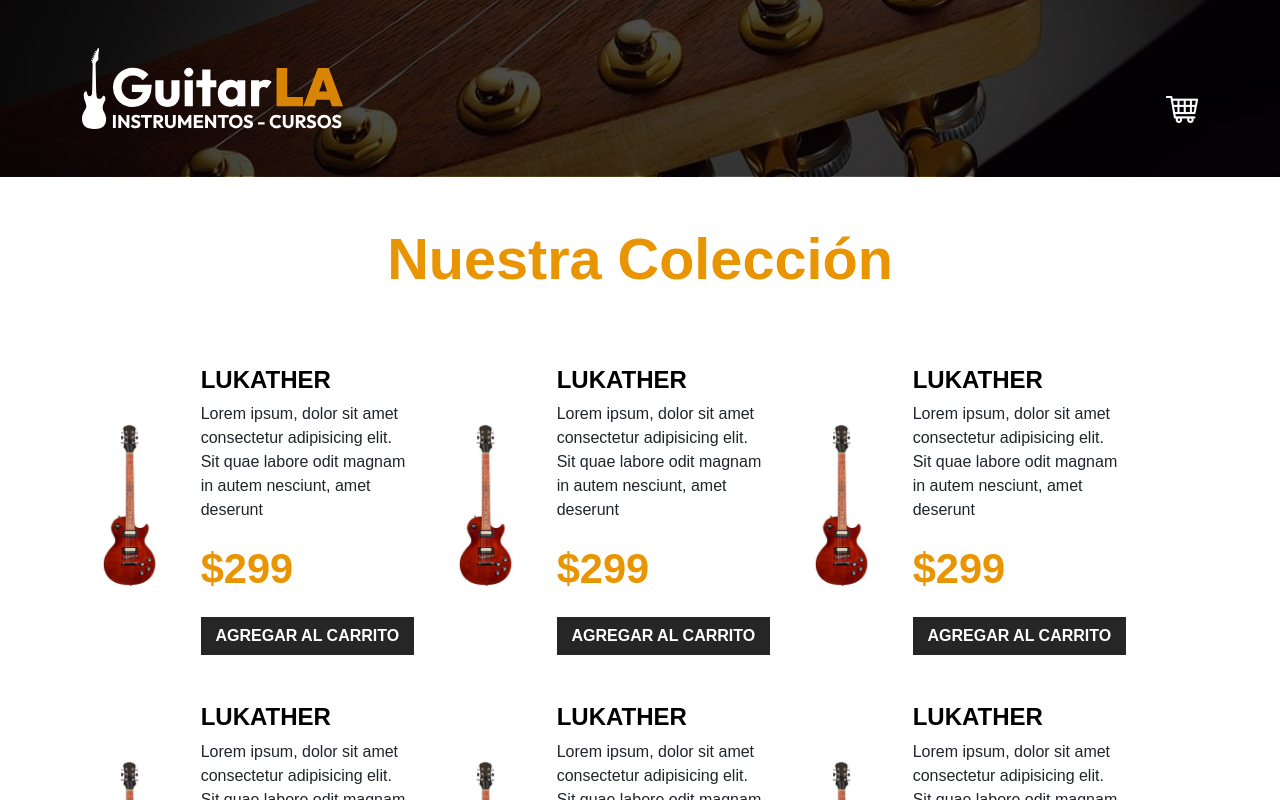
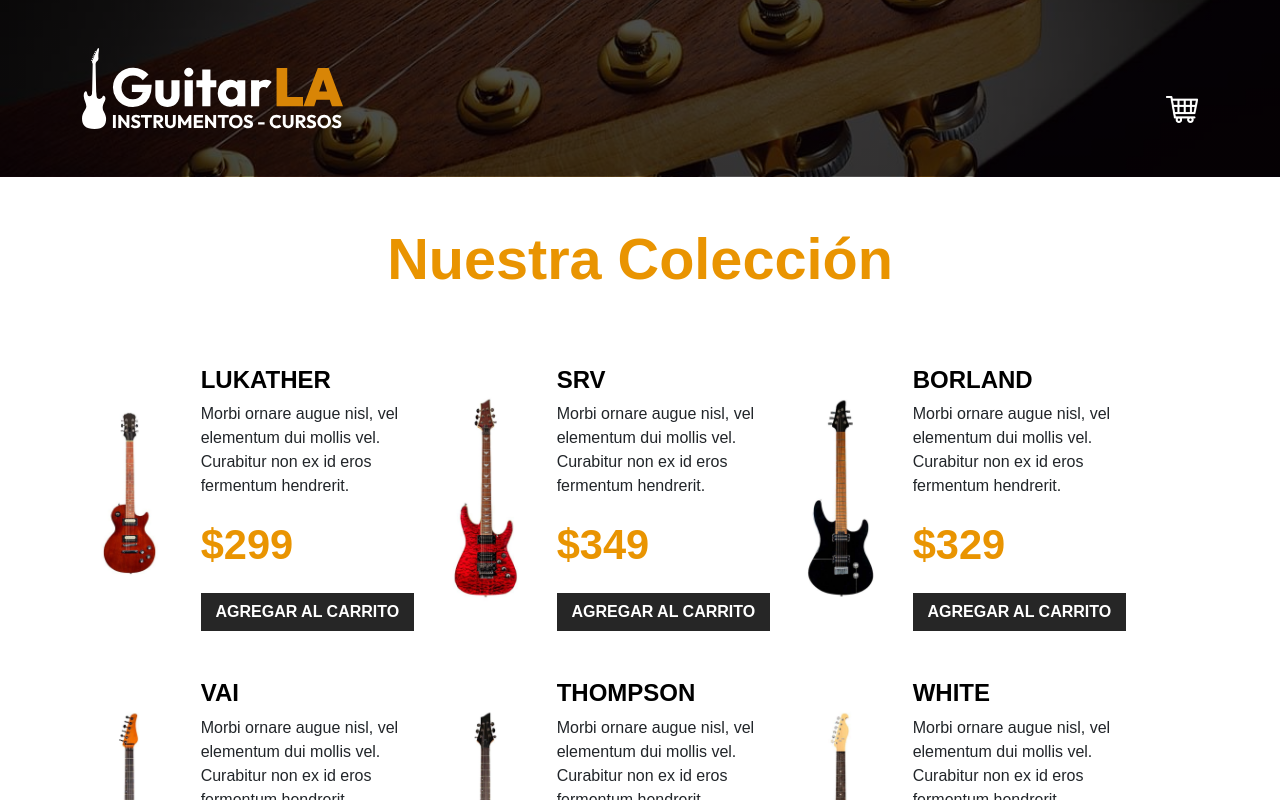
Before and after one commit to oreyne/guitarla, a React app: page / in a window 1280 px wide. Shown: the top 800 px of the page. Built offline with nearby package versions, Linux system fonts and the light colour scheme; the HTML template or start-up script is replaced by a standard one.

Commit message:
adding props

```diff
--- a/src/App.jsx
+++ b/src/App.jsx
@@ -5,6 +5,7 @@ import { db } from "./data/db"
 
 function App() {
     const [data, setData] = useState(db)
+    const [cart, setCart] = useState([])
 
   return (
     <>
@@ -15,8 +16,11 @@ function App() {
           <h2 className="text-center">Nuestra Colección</h2>
 
           <div className="row mt-5">
-              {data.map(() => (
-                <Guitar />
+              {data.map((item) => (
+                <Guitar
+                    key={item.id}
+                    item={item}
+                    setCart={setCart}/>
               ))}
           </div>
       </main>
--- a/src/components/Guitar.jsx
+++ b/src/components/Guitar.jsx
@@ -1,16 +1,21 @@
-export default function Guitar() {
+export default function Guitar({item, setCart}) {
+    const handleClick = (guitar) => {
+
+    }
+
     return (
         <div className="col-md-6 col-lg-4 my-4 row align-items-center">
             <div className="col-4">
-                <img className="img-fluid" src="./public/img/guitarra_01.jpg" alt="imagen guitarra" />
+                <img className="img-fluid" src={`./img/${item.image}.jpg`} alt="imagen guitarra" />
             </div>
             <div className="col-8">
-                <h3 className="text-black fs-4 fw-bold text-uppercase">Lukather</h3>
-                <p>Lorem ipsum, dolor sit amet consectetur adipisicing elit. Sit quae labore odit magnam in autem nesciunt, amet deserunt</p>
-                <p className="fw-black text-primary fs-3">$299</p>
+                <h3 className="text-black fs-4 fw-bold text-uppercase">{item.name}</h3>
+                <p>{item.description}</p>
+                <p className="fw-black text-primary fs-3">${item.price}</p>
                 <button
                     type="button"
                     className="btn btn-dark w-100"
+                    onClick={() => handleClick({item})}
                 >Agregar al Carrito</button>
             </div>
         </div>
```
